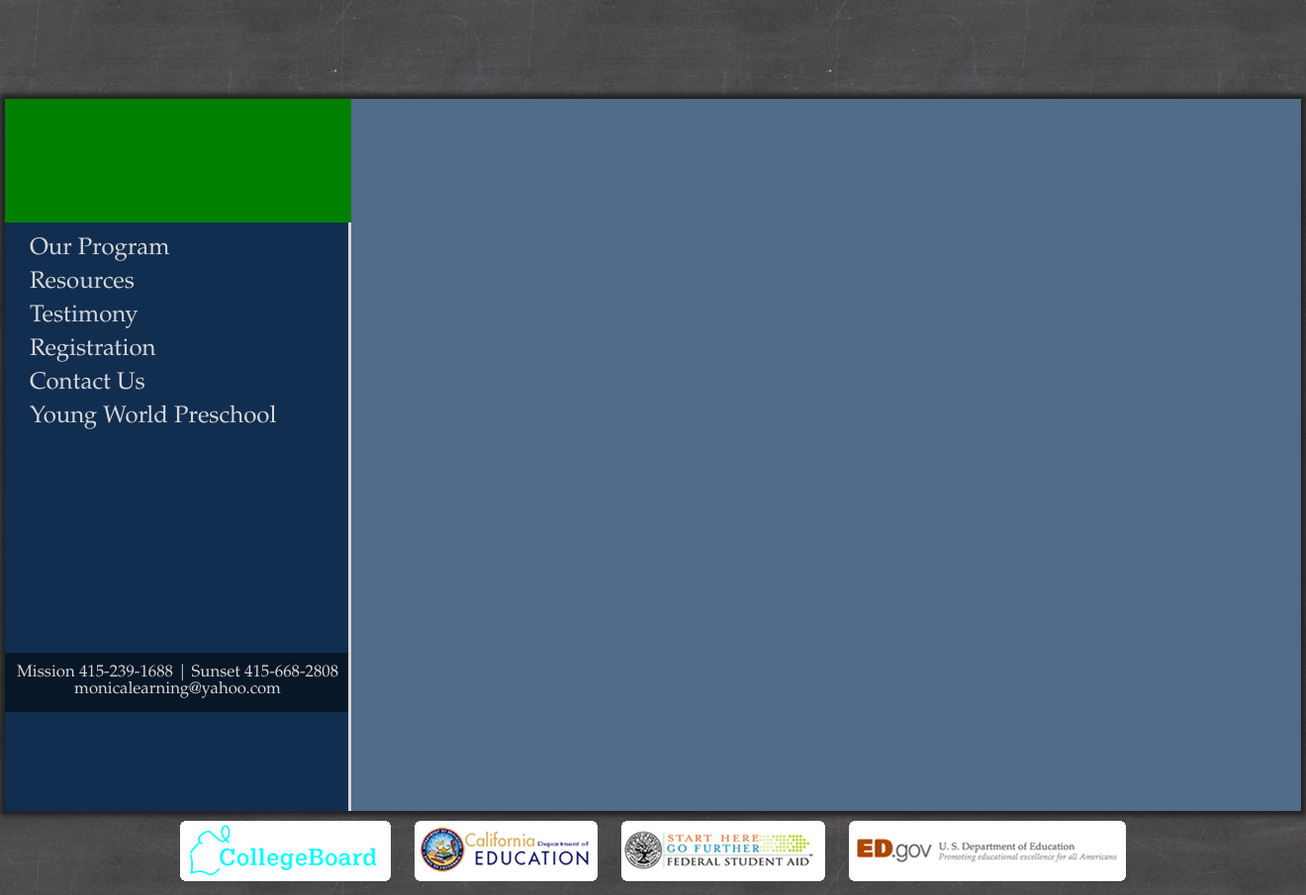
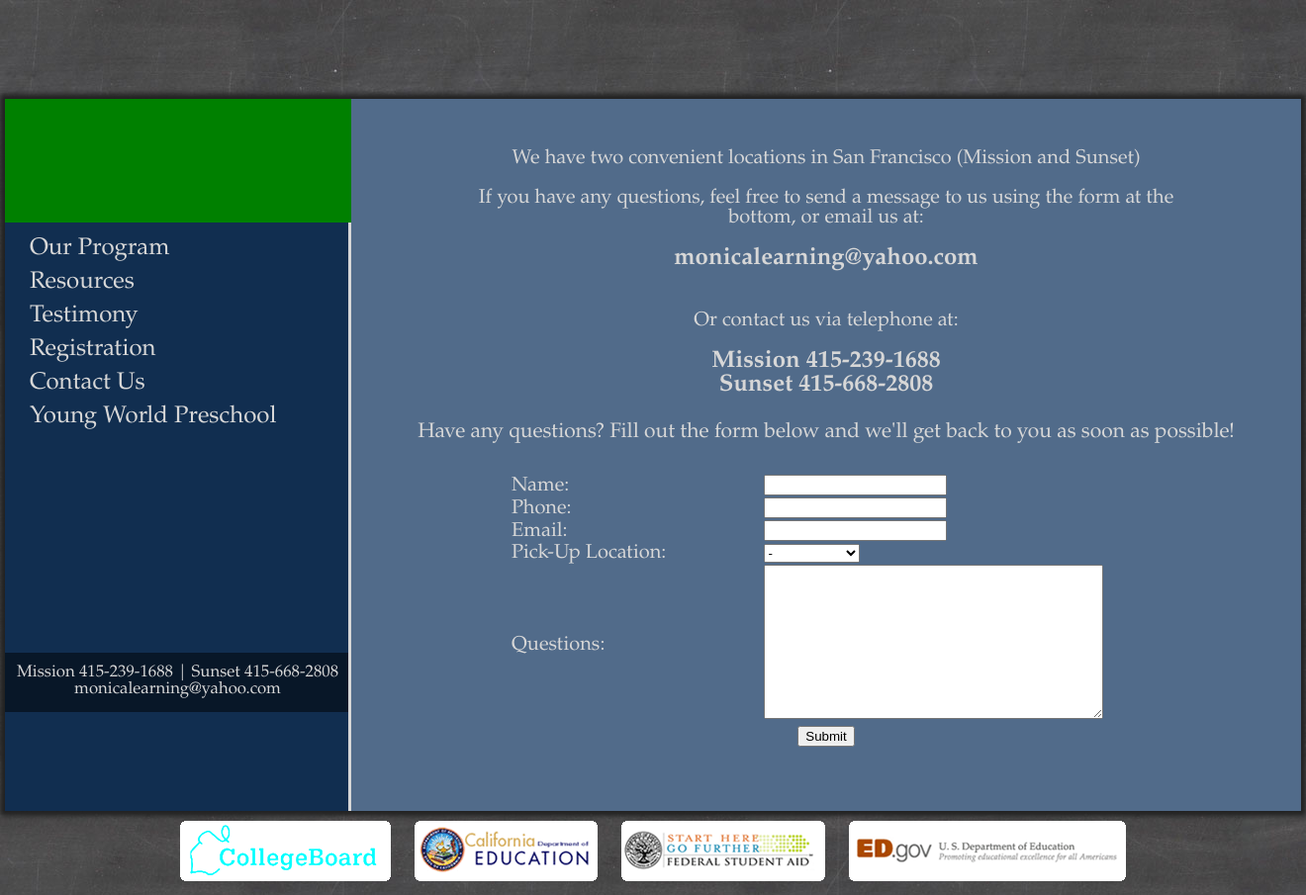
Before and after one commit to namespacestd/monicalearningcenter, a Django app: page /contact in a window 1320 px wide. Shown: the whole page at 99% size. Run offline with Django 3.2, Linux system fonts and the light colour scheme; parts of the project's set-up code (start-up, migrations or seed data) failed here and were passed over.

Commit message:
added contact page

```diff
--- a/monicalearning/forms.py
+++ b/monicalearning/forms.py
@@ -32,8 +32,20 @@ class RegistrationForm(forms.Form):
 	parent_2_phone = forms.CharField(required = False, label = "Parent 2 Phone", max_length=15)
 	program_selection = forms.ChoiceField(label="Program Selection", choices=PROGRAMS)
 	program_duration = forms.CharField(required=False, label="Program Duration", max_length=20)
-	location = forms.ChoiceField(choices = LOCATIONS)
+	location = forms.ChoiceField(required = False, choices = LOCATIONS)
 	best_time = forms.CharField(required=False, label = "When would be the best time to call?", max_length=30)
 	hear = forms.ChoiceField(required=False, label = "How did you hear about MLC?", choices = HEAR)
 	other = forms.CharField(required=False, label = "If other, please specify")
 	other_comments = forms.CharField(required=False, widget=forms.Textarea)
+
+class ContactForm(forms.Form):
+	LOCATIONS = (
+		{'-', '<None Selected>'},
+		('Mission (SF)', 'Mission (SF)'),
+		('Sunset (SF)', 'Sunset (SF)')
+	)
+	name = forms.CharField(max_length=30)
+	phone = forms.CharField(max_length=15)
+	email = forms.EmailField(max_length=30)
+	location = forms.ChoiceField(label = "Pick-Up Location", required = False, choices = LOCATIONS)
+	questions = forms.CharField(widget=forms.Textarea)
--- a/monicalearning/static/css/contact.css
+++ b/monicalearning/static/css/contact.css
@@ -11,22 +11,30 @@
 	padding-top: 5px;
 	color: red;
 }
-#registration{
-	margin-left: auto;
-	margin-right: auto;
+#question{
+	margin-left: 160px;
 	text-align: left;
+	width: 750px;
 }
-#reg_form{
+#contact_form{
 	padding-top: 10px;
 	text-align: center;
 }
 label{
 	padding-right: 20px;
 }
-
-#reg_title{
-	font-size: 30px;
+#success{
+	font-size: 50px;
+}
+#question_title{
 	text-align: center;
-	margin:6px;
-	margin-bottom: 0px;
+	font-size: 21px;
+	padding-top: 25px;
+	padding-bottom: 20px;
 }
+.container{
+	font-size: 20px;
+}
+.contact_body{
+	padding-top: 50px;
+}
--- a/monicalearning/static/css/main.css
+++ b/monicalearning/static/css/main.css
@@ -68,6 +68,7 @@ a {
 	float: right;
 	background-color: rgb(81,107,138);
 	overflow: auto;
+	text-align: center;
 }
 
 .container p{
@@ -108,3 +109,7 @@ a {
 .init{
 	cursor: pointer;
 }
+.bold{
+	font-weight: bold;
+	font-size: 1.2em;
+}
--- a/monicalearning/templates/contact_us.html
+++ b/monicalearning/templates/contact_us.html
@@ -8,11 +8,52 @@
 		<meta charset="utf-8" />
 		<link rel="stylesheet" href="/static/css/reset.css" />
 		<link rel="stylesheet" href="/static/css/main.css" />
+		<link rel="stylesheet" href="/static/css/contact.css" />
 	</head>
 	<body>
 		{% include 'menu_bar.html' %}
 
 		<div class = "container">
+			<div class = "contact_body">
+				We have two convenient locations in San Francisco (Mission and Sunset) </br></br>
+
+				If you have any questions, feel free to send a message to us using the form
+				at the </br> bottom, or email us at: </br></br> <div class="bold"> monicalearning@yahoo.com </div></br></br>
+
+				Or contact us via telephone at: </br></br>
+
+				<div class="bold">
+					Mission 415-239-1688 </br>
+					Sunset 415-668-2808 </br>
+				</div>
+
+				<div id = "question_title" >
+					Have any questions? Fill out the form below and we'll get back to you
+					as soon as possible!
+				</div>
+
+				<div id = "contact_form">
+
+
+					{% if email_sent %}
+						<div id = "success"> Thank You for Your Question! </div>
+					{% else %}
+						{% if form.errors %}
+				        	<div id = "error">
+				            	Please correct the error{{ form.errors|pluralize }} below.
+				        	</div>
+			  		  	{% endif %}
+
+			   			<form action="" method="post">
+			        		<table id = "question">
+			            		{{ form.as_table }}
+			       			</table>
+			       			{% csrf_token %}
+			       			<input type="submit" value="Submit">
+			   			</form>
+			   		{% endif %}
+			   	</div>
+			</div>
 		</div>
 
 		{% include 'slogan.html' %}
--- a/monicalearning/views.py
+++ b/monicalearning/views.py
@@ -18,7 +18,22 @@ def testimony(request):
 	return render(request, 'testimony.html')
 
 def contact_us(request):
-	return render(request, 'contact_us.html')
+	if request.method == 'POST':
+		form = ContactForm(request.POST)
+		if form.is_valid():
+			cd = form.cleaned_data
+			info = ""
+			for field in form:
+				try:
+					info += (field.label + ": " + cd[field.html_name] + "\n")
+				except Exception:
+					info += (field.label + ": " + "<Not Filled In>" + "\n")
+
+			send_mail("Question Form for: " + cd['name'], info, 'noreply@example.com', ['ihasnamespacestd@gmail.com'], fail_silently=False)
+			return render(request, 'contact_us.html', {'email_sent' : True})
+	else:
+		form = ContactForm()
+	return render(request, 'contact_us.html', {'form': form})
 
 def register(request):
 	if request.method == 'POST':
```
Also changed, not shown: monicalearning/static/css/register.css (+5 -6 lines).
